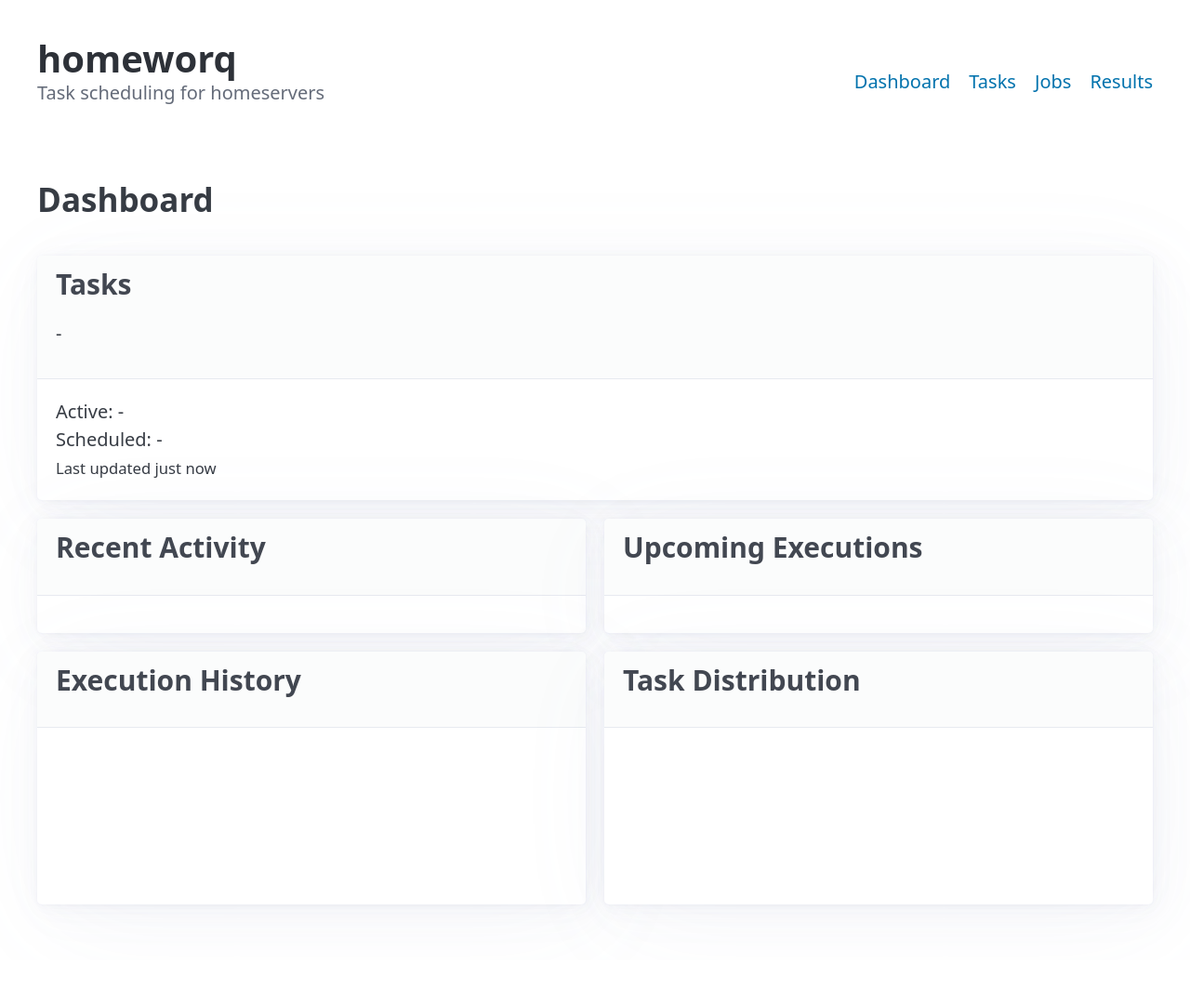
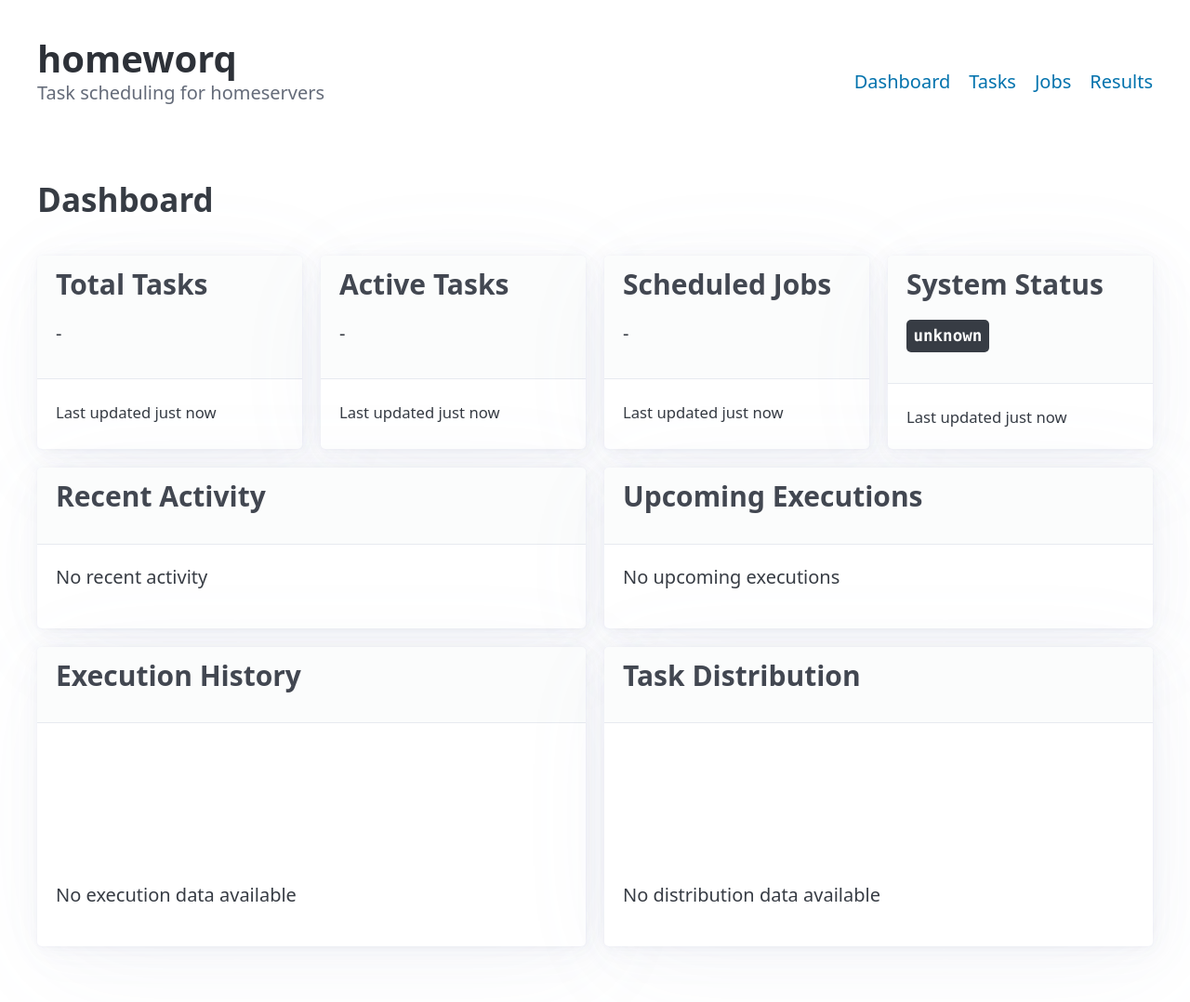
Before and after one commit to maximiliancw/homeworq, a Python web app: template homeworq/templates/dashboard.html in a window 1280 px wide. Shown: the whole page at 93% size. Before the commit the page ends 978 px from the top, so only its background shows below. Run offline with Jinja, Linux system fonts and the light colour scheme; the template is opened without the code that fills it, so the values that code supplies are empty; a map, chart or similar area stays blank; some libraries are stand-ins or nearby versions.

Commit message:
Fix dashboard integration

```diff
--- a/homeworq/api.py
+++ b/homeworq/api.py
@@ -140,7 +140,7 @@ async def create_api(hq: Homeworq) -> FastAPI:
         if job is None:
             raise HTTPException(status_code=404, detail=f"Job #{job_uid} not found")
 
-        history = await app.state.hq.db.get_job_history(job_uid, limit=limit)
+        history = await app.state.hq.get_job_history(job_uid, limit=limit)
         return history
 
     # Error handler for common exceptions
--- a/homeworq/static/styles.css
+++ b/homeworq/static/styles.css
@@ -1,3 +1,11 @@
+pre {
+  padding: 1rem; /* Add horizontal and vertical padding */
+  background-color: #f4f4f4; /* Optional: for better visibility */
+  border: 1px solid #ddd; /* Optional: to create a styled box */
+  overflow: auto; /* Ensures content scrolls instead of breaking the layout */
+  box-sizing: border-box; /* Ensures padding is included in the element’s width */
+}
+
 /* Toast styles */
 .toast-container {
   position: fixed;
@@ -54,3 +62,19 @@
   text-decoration: none;
   cursor: pointer;
 }
+
+/* Hide the menu by default on small screens */
+.menu.hidden {
+  display: none;
+}
+
+/* Responsive behavior */
+@media (min-width: 768px) {
+  .menu {
+    display: flex !important; /* Always show menu on larger screens */
+  }
+
+  button[aria-label="Toggle Menu"] {
+    display: none; /* Hide the toggle button on larger screens */
+  }
+}
--- a/homeworq/templates/base.html
+++ b/homeworq/templates/base.html
@@ -20,6 +20,7 @@
     <header class="container">
         <nav>
             <ul>
+                <!-- Branding -->
                 <li>
                     <hgroup>
                         <h1>homeworq</h1>
@@ -28,6 +29,15 @@
                 </li>
             </ul>
             <ul>
+                <li>
+                    <!-- Mobile Menu Button -->
+                    <button class="contrast" @click="menuOpen = !menuOpen" aria-label="Toggle Menu">
+                        ☰
+                    </button>
+                </li>
+            </ul>
+            <!-- Navigation Menu -->
+            <ul :class="{ 'hidden': !menuOpen }" class="menu" x-data="{ menuOpen: false }">
                 <li><a href="/">Dashboard</a></li>
                 <li><a href="/tasks">Tasks</a></li>
                 <li><a href="/jobs">Jobs</a></li>
--- a/homeworq/templates/dashboard.html
+++ b/homeworq/templates/dashboard.html
@@ -7,17 +7,35 @@
     <div class="grid">
         <article>
             <header>
-                <h3>Tasks</h3>
+                <h3>Total Tasks</h3>
                 <p x-text="metrics.totalTasks || '-'"></p>
             </header>
-            <div class="progress-details">
-                <div>Active: <span x-text="metrics.activeTasks || '-'"></span></div>
-                <div>Scheduled: <span x-text="metrics.scheduledTasks || '-'"></span></div>
-            </div>
             <small>Last updated <span x-text="timeAgo(metrics.lastUpdate)"></span></small>
         </article>
-        <!-- Similar structure for Jobs, System Health, Success Rate -->
-        <!-- ... other metric articles following same pattern ... -->
+        <article>
+            <header>
+                <h3>Active Tasks</h3>
+                <p x-text="metrics.activeTasks || '-'"></p>
+            </header>
+            <small>Last updated <span x-text="timeAgo(metrics.lastUpdate)"></span></small>
+        </article>
+        <article>
+            <header>
+                <h3>Scheduled Jobs</h3>
+                <p x-text="metrics.scheduledTasks || '-'"></p>
+            </header>
+            <small>Last updated <span x-text="timeAgo(metrics.lastUpdate)"></span></small>
+        </article>
+        <article>
+            <header>
+                <h3>System Status</h3>
+                <p>
+                    <kbd x-bind:class="health.status === 'healthy' ? 'success' : 'error'"
+                        x-text="health.status">healthy</kbd>
+                </p>
+            </header>
+            <small>Last updated <span x-text="timeAgo(metrics.lastUpdate)"></span></small>
+        </article>
     </div>
 
     <!-- Recent Activity & Next Executions -->
@@ -27,12 +45,15 @@
                 <h3>Recent Activity</h3>
             </header>
             <div class="activity-feed">
+                <template x-if="recentActivity.length === 0">
+                    <p class="text-muted">No recent activity</p>
+                </template>
                 <template x-for="exec in recentActivity" :key="exec.started_at">
                     <div class="activity-item">
                         <span x-text="getStatusEmoji(exec.status)"></span>
-                        <span><strong x-text="exec.job.name"></strong></span>
-                        <span x-text="timeAgo(new Date(exec.started_at))"></span>
-                        <span x-if="exec.duration" x-text="formatDuration(exec.duration)"></span>
+                        <span><strong x-text="exec.job.task.name"></strong></span>
+                        <span x-text="timeAgo(exec.started_at)"></span>
+                        <span x-show="exec.duration" x-text="formatDuration(exec.duration)"></span>
                     </div>
                 </template>
             </div>
@@ -42,10 +63,13 @@
                 <h3>Upcoming Executions</h3>
             </header>
             <div class="upcoming-list">
+                <template x-if="upcomingExecutions.length === 0">
+                    <p class="text-muted">No upcoming executions</p>
+                </template>
                 <template x-for="job in upcomingExecutions" :key="job.next_run">
                     <div class="upcoming-item">
                         <span><strong x-text="job.name"></strong></span>
-                        <span x-text="new Date(job.next_run).toLocaleString()"></span>
+                        <span x-text="formatNextRun(job.next_run)"></span>
                     </div>
                 </template>
             </div>
@@ -60,6 +84,9 @@
             </header>
             <div class="chart-container">
                 <canvas id="executionHistoryChart"></canvas>
+                <template x-if="!hasExecutionData">
+                    <p class="text-muted text-center">No execution data available</p>
+                </template>
             </div>
         </article>
         <article>
@@ -68,6 +95,9 @@
             </header>
             <div class="chart-container">
                 <canvas id="taskDistributionChart"></canvas>
+                <template x-if="!hasDistributionData">
+                    <p class="text-muted text-center">No distribution data available</p>
+                </template>
             </div>
         </article>
     </div>
@@ -77,10 +107,46 @@
 {% block scripts %}
 <script src="https://cdn.jsdelivr.net/npm/chart.js"></script>
 <script>
-    function timeAgo(date) {
+    function dashboard() {
+        return {
+            metrics: {
+                totalTasks: 0,
+                activeTasks: 0,
+                scheduledTasks: 0,
+                lastUpdate: new Date()
+            },
+            health: {
+                status: 'unknown'
+            },
+            recentActivity: [],
+            upcomingExecutions: [],
+            charts: {
+                executionHistory: null,
+                taskDistribution: null
+            },
+            hasExecutionData: false,
+            hasDistributionData: false,
+
+            timeAgo(date) {
+                if (!date) return 'never';
+
+                try {
                     const now = new Date();
-        const seconds = Math.floor((now - new Date(date)) / 1000);
+                    const parsedDate = new Date(date);
 
+                    // Check for invalid dates
+                    if (isNaN(parsedDate.getTime())) {
+                        return 'invalid date';
+                    }
+
+                    // Handle future dates
+                    if (parsedDate > now) {
+                        return 'in the future';
+                    }
+
+                    const seconds = Math.floor((now - parsedDate) / 1000);
+
+                    // Define time intervals in seconds
                     const intervals = {
                         year: 31536000,
                         month: 2592000,
@@ -91,50 +157,60 @@
                         second: 1
                     };
 
+                    // Find the most appropriate time unit
                     for (const [unit, secondsInUnit] of Object.entries(intervals)) {
                         const interval = Math.floor(seconds / secondsInUnit);
                         if (interval >= 1) {
+                            // Special handling for months/years to be more accurate
+                            if (unit === 'year' || unit === 'month') {
+                                const date1 = new Date(parsedDate);
+                                const date2 = new Date(now);
+                                if (unit === 'year') {
+                                    const years = date2.getFullYear() - date1.getFullYear();
+                                    if (years >= 1) {
+                                        return `${years} year${years === 1 ? '' : 's'} ago`;
+                                    }
+                                } else {
+                                    const months = (date2.getFullYear() - date1.getFullYear()) * 12 +
+                                        (date2.getMonth() - date1.getMonth());
+                                    if (months >= 1) {
+                                        return `${months} month${months === 1 ? '' : 's'} ago`;
+                                    }
+                                }
+                            } else {
                                 return `${interval} ${unit}${interval === 1 ? '' : 's'} ago`;
                             }
                         }
-        return 'just now';
                     }
 
-    function showToast(message, type = 'info') {
-        const toast = document.createElement('div');
-        toast.className = `toast toast-${type}`;
-        toast.textContent = message;
-        document.getElementById('toastContainer').appendChild(toast);
-        setTimeout(() => toast.remove(), 5000);
+                    // Less than a second ago
+                    return 'just now';
+                } catch (error) {
+                    console.error('Error in timeAgo:', error);
+                    return 'unknown';
                 }
-
-    function dashboard() {
-        return {
-            metrics: {
-                totalTasks: 0,
-                activeTasks: 0,
-                scheduledTasks: 0,
-                lastUpdate: new Date()
-            },
-            recentActivity: [],
-            upcomingExecutions: [],
-            charts: {
-                executionHistory: null,
-                taskDistribution: null
             },
 
             async fetchExecutions() {
-                // Fetch recent executions for all jobs
+                try {
                     const jobs = await fetch('/api/jobs').then(r => r.json());
                     const executions = await Promise.all(
                         jobs.map(job =>
                             fetch(`/api/jobs/${job.uid}/history?limit=10`)
                                 .then(r => r.json())
+                                .catch(e => {
+                                    console.error(`Error fetching history for job ${job.uid}:`, e);
+                                    return [];
+                                })
                         )
                     );
                     return executions.flat().sort((a, b) =>
                         new Date(b.started_at) - new Date(a.started_at)
                     );
+                } catch (e) {
+                    console.error('Error fetching executions:', e);
+                    return [];
+                }
             },
 
             getStatusEmoji(status) {
@@ -148,13 +224,20 @@
             },
 
             formatDuration(seconds) {
+                if (!seconds) return '';
                 if (seconds < 60) return `${seconds.toFixed(1)}s`;
                 const minutes = Math.floor(seconds / 60);
                 seconds = Math.round(seconds % 60);
                 return `${minutes}m ${seconds}s`;
             },
 
-            async updateMetrics(health, tasks, jobs, executions) {
+            formatNextRun(date) {
+                if (!date) return 'Not scheduled';
+                return new Date(date).toLocaleString();
+            },
+
+            async updateMetrics(health, tasks, jobs) {
+                this.health = health;
                 this.metrics = {
                     totalTasks: Object.keys(tasks).length,
                     activeTasks: jobs.filter(j => j.enabled).length,
@@ -169,22 +252,21 @@
 
             updateUpcomingExecutions(jobs) {
                 this.upcomingExecutions = jobs
-                    .filter(job => job.enabled)
+                    .filter(job => job.enabled && job.next_run)
                     .map(job => ({
-                        name: job.name,
-                        next_run: this.calculateNextRun(job)
+                        name: job.task.name,
+                        next_run: job.next_run
                     }))
                     .sort((a, b) => new Date(a.next_run) - new Date(b.next_run))
                     .slice(0, 5);
             },
 
-            calculateNextRun(job) {
-                // Simple calculation for demo - you'll want to implement proper schedule calculation
-                const now = new Date();
-                return new Date(now.getTime() + (job.schedule.interval * 1000));
-            },
-
             updateCharts(executions) {
+                if (executions.length === 0) {
+                    this.hasExecutionData = false;
+                    this.hasDistributionData = false;
+                    return;
+                }
                 this.updateExecutionHistoryChart(executions);
                 this.updateTaskDistributionChart(executions);
             },
@@ -201,14 +283,21 @@
                 const grouped = executions.reduce((acc, exec) => {
                     const date = new Date(exec.started_at).toLocaleDateString();
                     if (!acc[date]) acc[date] = { COMPLETED: 0, FAILED: 0 };
+                    if (exec.status === 'COMPLETED' || exec.status === 'FAILED') {
                         acc[date][exec.status]++;
+                    }
                     return acc;
                 }, {});
+
+                const labels = Object.keys(grouped);
+                this.hasExecutionData = labels.length > 0;
+
+                if (!this.hasExecutionData) return;
 
                 this.charts.executionHistory = new Chart(ctx, {
                     type: 'bar',
                     data: {
-                        labels: Object.keys(grouped),
+                        labels: labels,
                         datasets: [{
                             label: 'Successful',
                             data: Object.values(grouped).map(d => d.COMPLETED),
@@ -221,6 +310,7 @@
                     },
                     options: {
                         responsive: true,
+                        maintainAspectRatio: false,
                         scales: {
                             y: {
                                 beginAtZero: true,
@@ -242,17 +332,24 @@
                     this.charts.taskDistribution.destroy();
                 }
 
-                // Group executions by task
-                const grouped = executions.reduce((acc, exec) => {
+                // Group completed executions by task
+                const grouped = executions
+                    .filter(exec => exec.status === 'COMPLETED')
+                    .reduce((acc, exec) => {
                         const task = exec.job.task.name;
                         acc[task] = (acc[task] || 0) + 1;
                         return acc;
                     }, {});
 
+                const labels = Object.keys(grouped);
+                this.hasDistributionData = labels.length > 0;
+
+                if (!this.hasDistributionData) return;
+
                 this.charts.taskDistribution = new Chart(ctx, {
                     type: 'doughnut',
                     data: {
-                        labels: Object.keys(grouped),
+                        labels: labels,
                         datasets: [{
                             data: Object.values(grouped),
                             backgroundColor: [
@@ -261,7 +358,8 @@
                         }]
                     },
                     options: {
-                        responsive: true
+                        responsive: true,
+                        maintainAspectRatio: false
                     }
                 });
             },
@@ -280,7 +378,7 @@
                         this.fetchExecutions()
                     ]);
 
-                    this.updateMetrics(health, tasks, jobs, executions);
+                    this.updateMetrics(health, tasks, jobs);
                     this.updateActivityFeed(executions);
                     this.updateUpcomingExecutions(jobs);
                     this.updateCharts(executions);
```
Also changed, not shown: homeworq/core.py (+21 -0 lines), homeworq/db.py (+4 -5 lines). Lines whose indentation alone changed are shown as unchanged.
